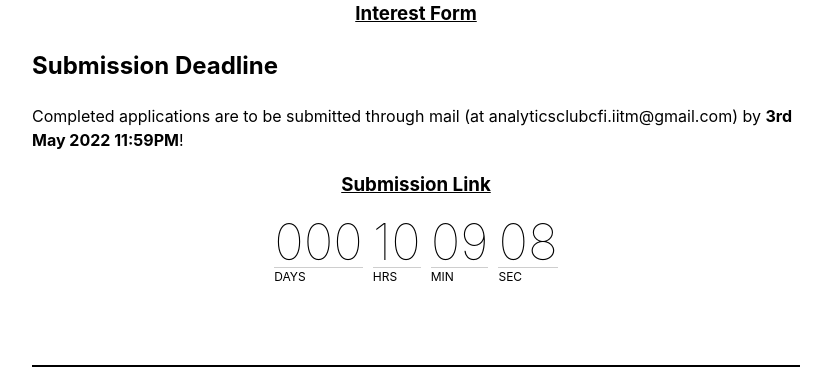
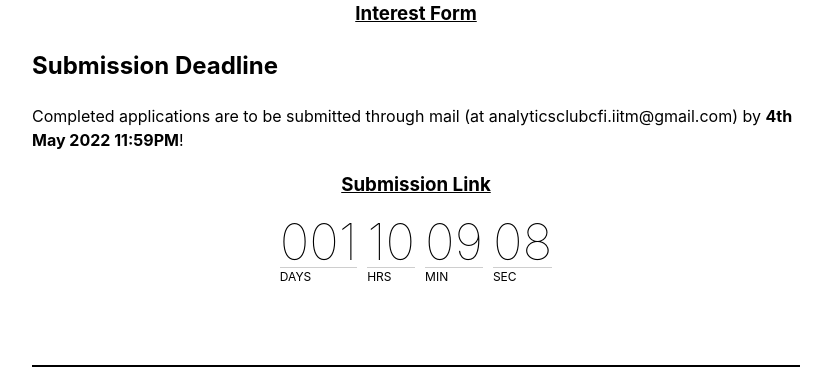
Before and after one commit to analytics-club-iitm/projects-22-23, a Jekyll site: the page built from _pages/coordinator.md, in a window 1280 px wide. Shown: the part 654-1024 px from the top of the page, without its empty margins (224-1055 px from the left). Built offline with Jekyll 4.4.1, drawn with Linux system fonts in a browser that asks for light colours; nearby versions of some CDN libraries.

Commit message:
initial commit

```diff
--- a/_pages/coordinator.md
+++ b/_pages/coordinator.md
@@ -32,12 +32,12 @@ To apply as a coordinator one must write the application consisting of two parts
 
 # Submission Deadline
 
-Completed applications are to be submitted through mail (at analyticsclubcfi.iitm@gmail.com) by **3rd May 2022 11:59PM**!
+Completed applications are to be submitted through mail (at analyticsclubcfi.iitm@gmail.com) by **4th May 2022 11:59PM**!
 
 <h3>
 <center><a href="https://forms.gle/kFZyvJkfpcT2hYk66">Submission Link</a></center>
 </h3>
 
 <div class="container">
-    <div class="countdown-styled" data-date="May 3, 2022 23:59:59"></div>
+    <div class="countdown-styled" data-date="May 4, 2022 23:59:59"></div>
 </div>
--- a/index.html
+++ b/index.html
@@ -38,13 +38,16 @@ At Analytics Club, we apply these techniques to tackle challenging problems in d
 <div id="cc-homepage-announcements" style="height: 200px; overflow-x: hidden; overflow-y: auto; padding: 6px; text-align: left;">
 <ul>
     <li>
+        <b>[2 May 2022 22:30:00 PM IST]</b> - <i>Coordinator Appplication Deadline extedned to 11:59 PM, 4th May 2022</i>
+    </li>
+    <li>
         <b>[27 April 2022 20:30:00 PM IST]</b> - <i>Project Applications are now released!.</i>
     </li>
     <li>
         <b>[26 April 2022 12:15:00 AM IST]</b> - <i>Projects statements are out now! Project Applications will be out soon!.</i>
     </li>
     <li>
-        <b>[26 April 2022 12:00:00 AM IST]</b> - <i>Coordinator Applications are released and can be found <a href="https://docs.google.com/document/d/1kGp69ftvX-qoPiPQuJNJtsvBM3amoTOz/edit">here</a>!! The submission deadline is 11:59 PM, 9th May 2022.</i>
+        <b>[26 April 2022 12:00:00 AM IST]</b> - <i>Coordinator Applications are released and can be found <a href="https://docs.google.com/document/d/1kGp69ftvX-qoPiPQuJNJtsvBM3amoTOz/edit">here</a>!! The submission deadline is 11:59 PM, 3th May 2022.</i>
     </li>
 </ul>
 </div>
```
